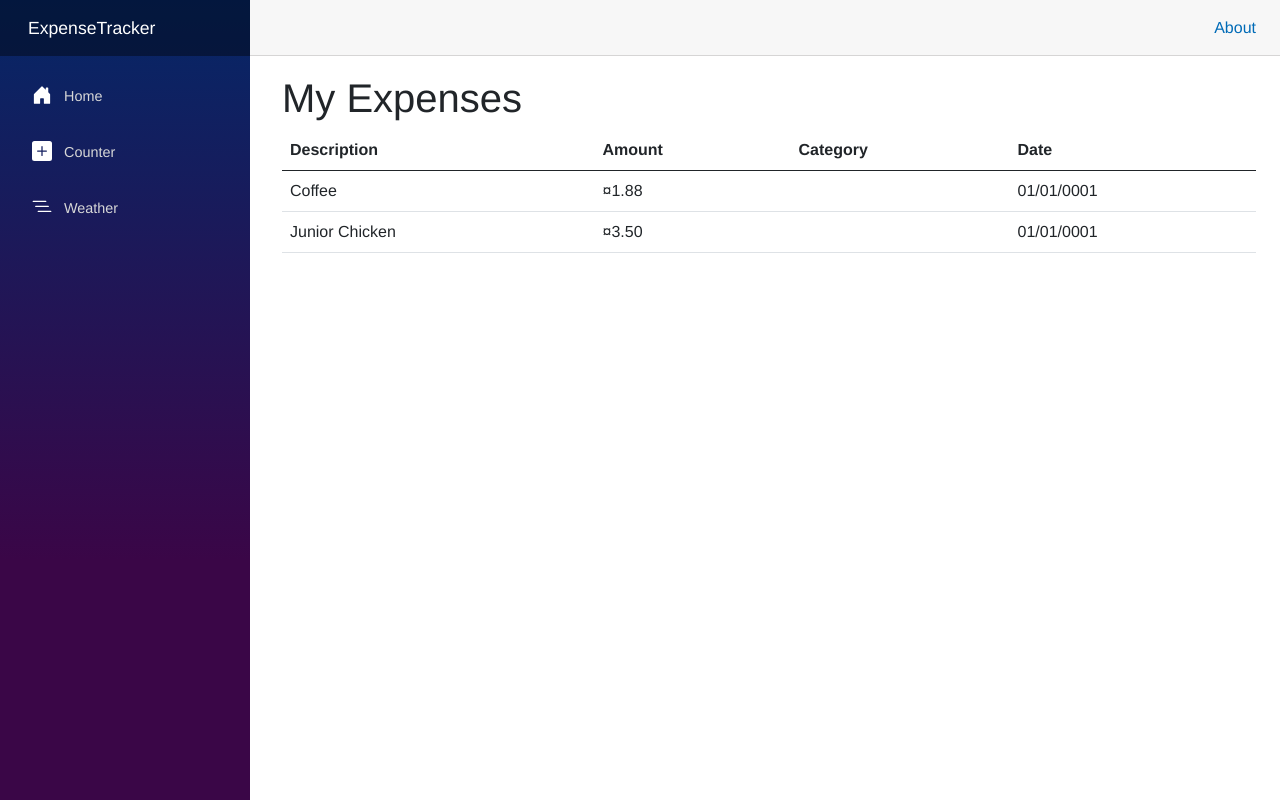
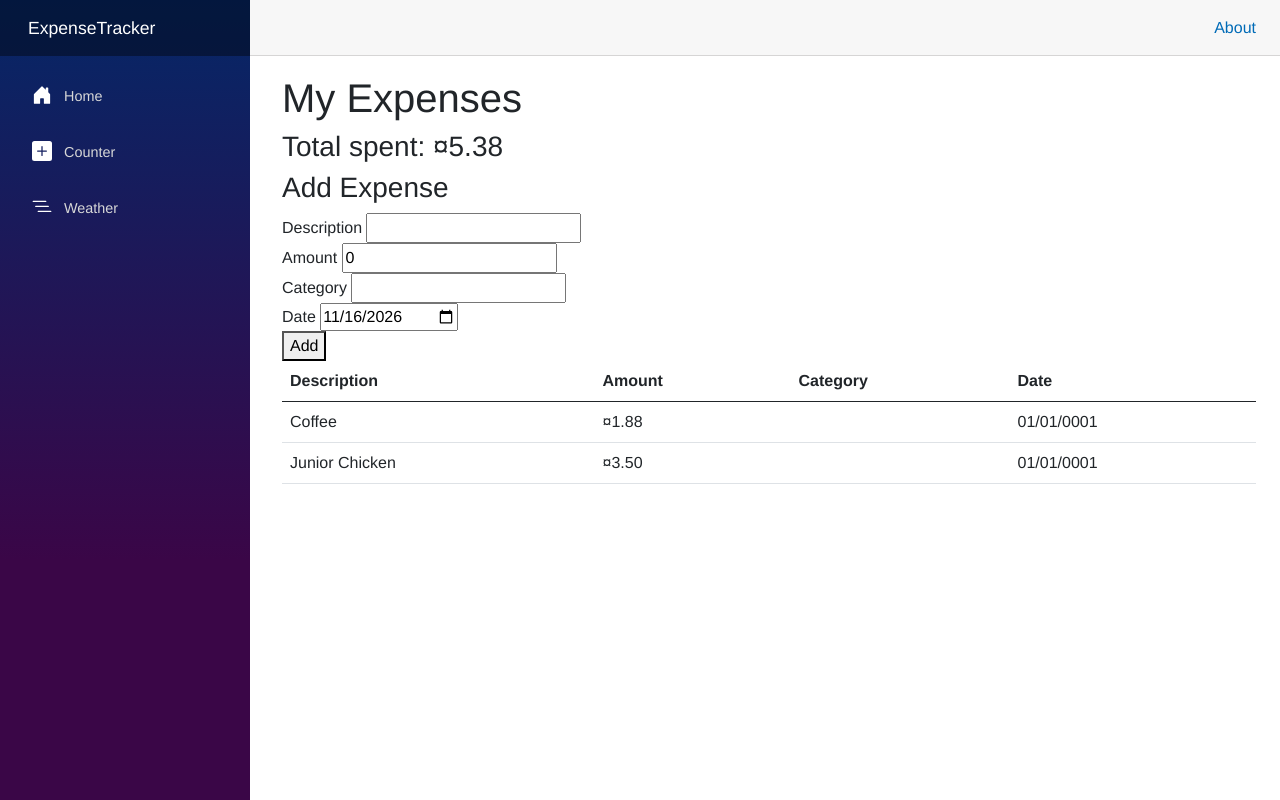
Before and after one commit to aloeosu1/ExpenseTracker, an ASP.NET Core app: page /expenses in a window 1280 px wide. Run offline with ASP.NET Core 8, Linux system fonts and the light colour scheme; style sheets or scripts are compiled from the project's sources.

Commit message:
added expense creation functionality

```diff
--- a/Components/App.razor
+++ b/Components/App.razor
@@ -1,3 +1,6 @@
+@*for interactivity*@
+@using static Microsoft.AspNetCore.Components.Web.RenderMode
+
 <!DOCTYPE html>
 <html lang="en">
 
@@ -9,11 +12,13 @@
     <link rel="stylesheet" href="app.css" />
     <link rel="stylesheet" href="ExpenseTracker.styles.css" />
     <link rel="icon" type="image/png" href="favicon.png" />
-    <HeadOutlet />
+    @*for interactivity*@
+    <HeadOutlet @rendermode="InteractiveServer" />
 </head>
 
 <body>
-    <Routes />
+    @*for interactivity*@
+    <Routes @rendermode="InteractiveServer" />
     <script src="_framework/blazor.web.js"></script>
 </body>
 
--- a/Components/Pages/Expenses.razor
+++ b/Components/Pages/Expenses.razor
@@ -4,7 +4,37 @@
 <PageTitle>Expenses</PageTitle>
 
 <h1>My Expenses</h1>
+@*LINQ Sum*@
+<h3>Total spent: @expenses.Sum(e => e.Amount).ToString("C")</h3>
 
+
+<h3>Add Expense</h3>
+
+<div>
+	<label>Description</label>
+	<input @bind="newExpense.Description" />
+</div>
+
+<div>
+	<label>Amount</label>
+	<input type="number" step="0.01" @bind="newExpense.Amount" />
+</div>
+
+<div>
+	<label>Category</label>
+	<input @bind="newExpense.Category"/>
+</div>
+
+<div>
+	<label>Date</label>
+	<input type="date" @bind="newExpense.Date" />
+</div>
+
+<button @onclick="AddExpense">Add</button>
+@if (!string.IsNullOrEmpty(errorMessage))
+{
+	<p style="color: red">@errorMessage</p>
+}
 <table class="table">
 
 	<thead>
@@ -30,6 +60,8 @@
 </table>
 
 @code {
+	private string errorMessage = "";
+
 	private List<Expense> expenses = new()
 	{
 		new Expense
@@ -43,4 +75,32 @@
 			Amount = 3.50m
 		}
 	};
+
+	private Expense newExpense = new()
+	{
+		Date = DateTime.Today
+	};
+
+	private void AddExpense()
+	{
+		//if blank desc or no amount
+		if(string.IsNullOrWhiteSpace(newExpense.Description) || newExpense.Amount <= 0)
+		{
+			errorMessage = "Description and amount can't be blank";
+			return;
+		}
+
+		if (string.IsNullOrWhiteSpace(newExpense.Category))
+		{
+			newExpense.Category = "Uncategorized";
+		}
+		//reset
+		errorMessage = "";
+		expenses.Add(newExpense);
+
+		newExpense = new Expense
+		{
+			Date = DateTime.Today
+		};
+	}
 }
```
